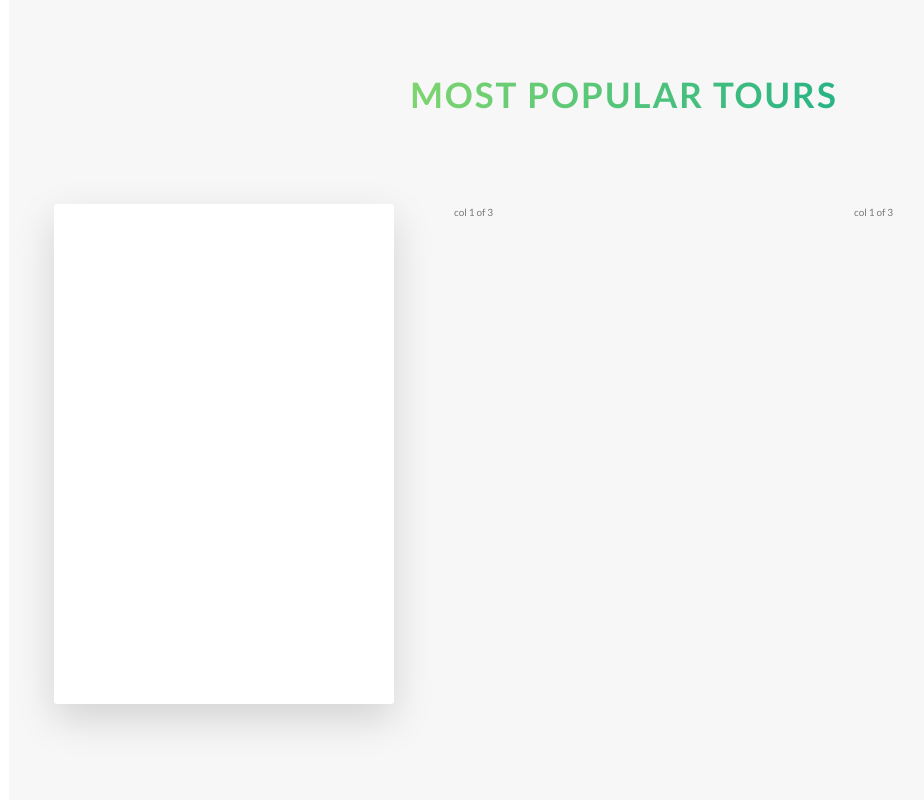
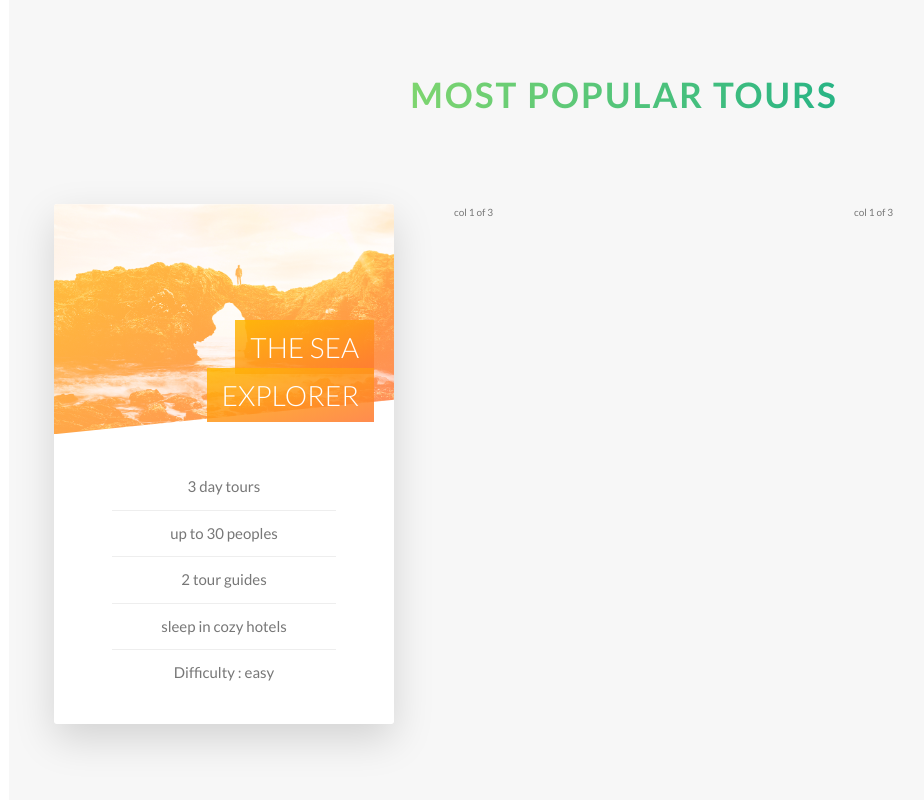
Before and after one commit to midnightgamer/Natours, a website: page index.html in a window 1280 px wide. Shown: the part 2235-3035 px from the top of the page, without its empty margins (16-940 px from the left). Drawn offline with Linux system fonts and the light colour scheme.

Commit message:
Cards front made using box-declration-breal

```diff
--- a/index.html
+++ b/index.html
@@ -113,7 +113,23 @@
             <div class="col-1-of-3">
                 <div class="card">
                     <div class="card__side card__side--front">
-                        Text...
+                        <h4 class="card__heading">
+                            <span class="card__heading-span card__heading-span--1">
+                            The sea explorer
+                            </span>
+                        </h4>
+                        <div class="card__picture card__picture--1">
+                            &nbsp;
+                        </div>
+                        <div class="card__details">
+                            <ul>
+                                <li>3 day tours</li>
+                                <li>up to 30 peoples</li>
+                                <li>2 tour guides</li>
+                                <li>sleep in cozy hotels</li>
+                                <li>Difficulty : easy</li>
+                            </ul>
+                        </div>
                     </div>
                     <div class="card__side card__side--back card__side--back-1">
                         Back...
--- a/sass/abstract/_variables.scss
+++ b/sass/abstract/_variables.scss
@@ -12,6 +12,7 @@ $color-blue-dark: #5643fa;
 
 
 $color-grey-light-1:#f7f7f7;
+$color-grey-light-2:#eee;
 $color-grey-dark: #777;
 $color-white: #fff;
 $color-black: #000;
--- a/sass/components/_card.scss
+++ b/sass/components/_card.scss
@@ -1,16 +1,16 @@
 .card {
   perspective: 150rem;
   position: relative;
-  height: 50rem;
+  height: 52rem;
   &__side {
-    height: 50rem;
-    color: $color-white;
+    height: 52rem;
     transition: all 0.8s ease;
     position: absolute;
     top: 0;
     left: 0;
     width: 100%;
     backface-visibility: hidden;
+    overflow: hidden;
     border-radius: 3px;
     box-shadow: 0 1.5rem 4rem rgba($color-black,.15);
     &--front{
@@ -27,9 +27,64 @@
   }
 
   &:hover &__side--front{
-    transform: rotateY(180deg);
+    transform: rotateY(-180deg);
   }
   &:hover &__side--back{
     transform: rotate(0);
   }
+
+  &__picture{
+    background-size: cover;
+    background-blend-mode: screen;
+    clip-path: polygon(0 0,100% 0,100% 85%,0 100%);
+    &--1{
+      background-image: linear-gradient(to right bottom , $color-orange-light,$color-orange-dark),url("../../img/nat-5.jpg");
+      height: 23rem;
+    }
+    &--3{
+      background-image: url("../../img/nat-5.jpg");
+    }
+    &--3{
+      background-image: url("../../img/nat-5.jpg");
+    }
+  }
+
+  &__heading{
+    font-size: 2.8rem;
+    text-transform: uppercase;
+    font-weight: 300;
+    color: $color-white;
+    position: absolute;
+    top:12rem;
+    right: 2rem;
+    text-align: right;
+    z-index: 1;
+    width: 75%;
+  }
+
+  &__heading-span{
+    padding: 1rem 1.5rem;
+    -webkit-box-decoration-break: clone;
+    &--1{
+      background-image: linear-gradient(to right bottom , rgba($color-orange-light,0.85),rgba($color-orange-dark,.85));
+    }
+  }
+
+  &__details{
+    padding: 3rem;
+    ul{
+      list-style: none;
+      width: 80%;
+      margin: 0 auto;
+      li{
+        text-align: center;
+        font-size: 1.5rem;
+        padding: 1rem;
+
+        &:not(:last-child){
+          border-bottom: 1px solid $color-grey-light-2;
+        }
+      }
+    }
+  }
 }
```
Also changed, not shown: css/style.css.
